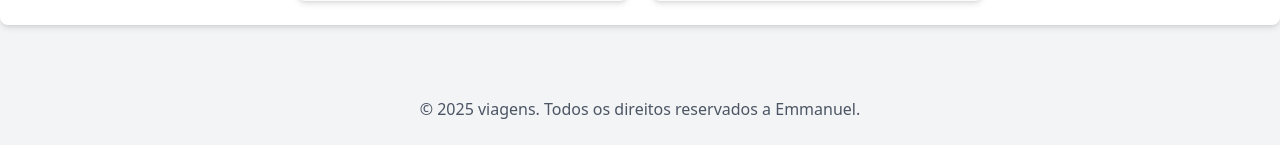
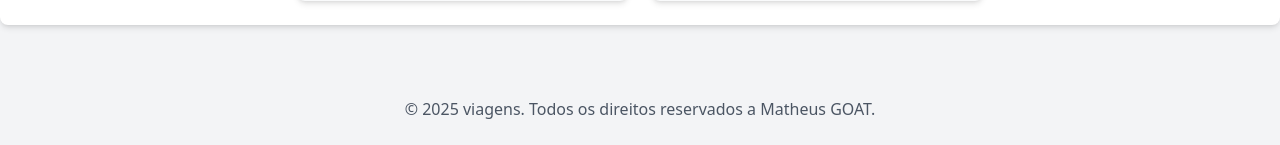
Before and after one commit to Matheus689/galeria-django, a Django app: page / in a window 1280 px wide. Shown: the part 747-892 px from the top of the page. Run offline with Django 5.2, Linux system fonts and the light colour scheme; data comes from the database, SQL or seed files in the repository; both versions use the stored data as it was after the commit; some libraries are stand-ins or nearby versions.

Commit message:
roubei e finalizei

```diff
--- a/galeria/templates/galeria/home.html
+++ b/galeria/templates/galeria/home.html
@@ -55,7 +55,7 @@
         </div>
     </main>
     <footer class="mt-12 p-6 text-center text-gray-600">
-        <p>&copy; 2025 viagens. Todos os direitos reservados a Emmanuel.</p>
+        <p>&copy; 2025 viagens. Todos os direitos reservados a Matheus GOAT.</p>
     </footer>
 </body>
 
```
Also changed, not shown: db.sqlite3, media/galeria/images/Japao.jpg (added), media/galeria/images/barueri.jpg (added), media/galeria/images/piaui.webp (added), media/galeria/images/piaui_CeMqAJ2.webp (added), media/galeria/images/pindamonhangaba.webp (added), media/galeria/images/tailandia.jpg (added).
